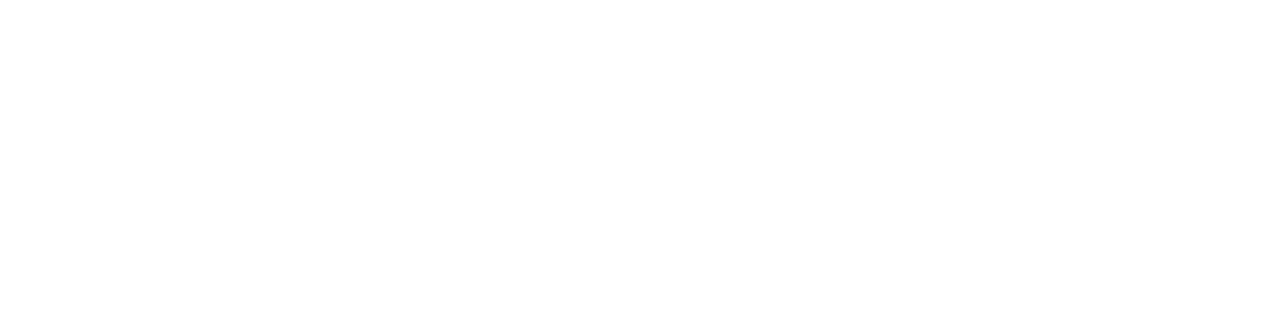
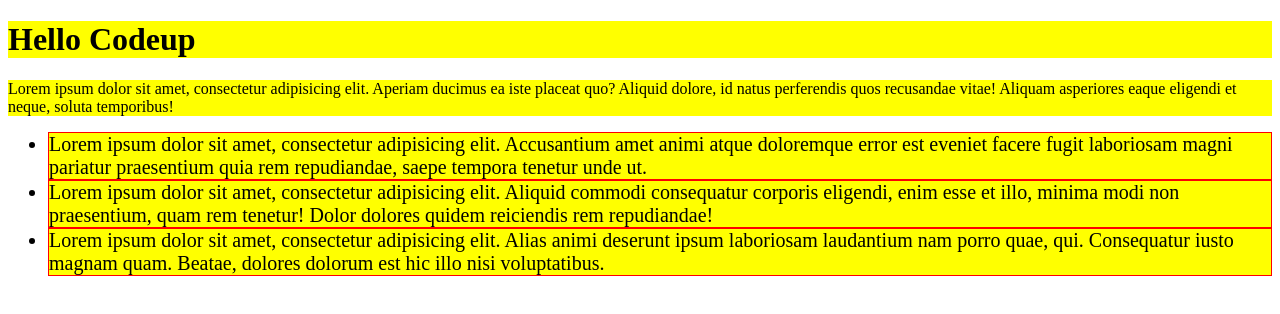
Before and after one commit to ShivaSamadhi/codeup-web-exercises, a plain HTML site: page html/jquery-exercises.html in a window 1280 px wide. Drawn offline with nearby package versions, Linux system fonts and the light colour scheme.

Commit message:
selectors practice

```diff
--- a/html/jquery-exercises.html
+++ b/html/jquery-exercises.html
@@ -6,6 +6,36 @@
 </head>
 <body>
 
+<h1 id="codeup">Hello Codeup</h1>
+    <p id="para">
+        Lorem ipsum dolor sit amet, consectetur adipisicing elit. Aperiam ducimus ea iste placeat quo? Aliquid dolore, id natus perferendis quos recusandae vitae! Aliquam asperiores eaque eligendi et neque, soluta temporibus!
+    </p>
+   <div class="container">
+       <ul>
+           <li class="codeup" id="li-1">
+               Lorem ipsum dolor sit amet, consectetur adipisicing elit. Accusantium amet animi atque doloremque error est eveniet facere fugit laboriosam magni pariatur praesentium quia rem repudiandae, saepe tempora tenetur unde ut.
+           </li>
+           <li class="codeup" id="li-2">
+               Lorem ipsum dolor sit amet, consectetur adipisicing elit. Aliquid commodi consequatur corporis eligendi, enim esse et illo, minima modi non praesentium, quam rem tenetur! Dolor dolores quidem reiciendis rem repudiandae!
+           </li>
+           <li class="codeup" id="li-3">
+               Lorem ipsum dolor sit amet, consectetur adipisicing elit. Alias animi deserunt ipsum laboriosam laudantium nam porro quae, qui. Consequatur iusto magnam quam. Beatae, dolores dolorum est hic illo nisi voluptatibus.
+           </li>
+       </ul>
+   </div>
+
+    <!--<h1>Example Page</h1>
+    <div class="important">
+        <h3>NOTICE</h3>
+        <p>This is an important message!</p>
+    </div>
+    <div class="not-important">
+        <h2>Lorem Ipsum</h2>
+        <p>
+            Lorem ipsum dolor sit amet, incididunt ut <span class="important">labore et dolore magna aliqua.</span>, quis ut aliquip ex ea commodo.
+        </p>
+    </div>
+    <p class="important">This is also very important.</p>-->
 
 
 <script src="https://code.jquery.com/jquery-3.6.1.js" integrity="sha256-3zlB5s2uwoUzrXK3BT7AX3FyvojsraNFxCc2vC/7pNI=" crossorigin="anonymous"></script>
--- a/js/jquery-exercises.js
+++ b/js/jquery-exercises.js
@@ -1,5 +1,46 @@
 "use strict";
 
+/*1. JavaScript provides the ability to natively determine if the window has finished loading using the window.onload event handler, but it waits until all images have finished downloading. We usually do not need the image files to be fully downloaded to begin manipulating DOM objects. Therefore, we can pass an anonymous handler function into the jQuery instance. Passing an anonymous function in $() will execute our code when the document is ready for JavaScript manipulation:*/
 $(function() {
+    //1
     alert( 'The DOM has finished loading!' );
+
+    let contents = $('#para').html();
+    alert(contents)
+
+    $('.codeup').css('border', '1px solid red');
+
+    $('li').css('font-size', '20px')
+
+    $('h1, p, li').css('background-color', 'yellow')
+
+    let header = $('h1').html()
+    alert(header)
+    //2
+    // let contents = $('#codeup').html();
+    // alert(contents);
+
+    //3
+    // $('.important').css('background-color', 'yellow');
+
+    //4
+    // $('p').css('font-size', '60px');
+
+    //5
+    // $('.important, p').css('background-color', '#FF0');
 });
+
+
+/*2. The general syntax for manipulating elements with jQuery selectors is: $('selector'). $() === jQuery(), $ is a commonly used shorthand for jQuery, and using either one will accomplish the same thing.
+
+All selector expressions return us a jQuery object, which is just an object that represents zero or more HTML elements, with all the methods of jQuery attached to it.
+
+.html: returns the HTML contents of selected element or the first element in a collection. Similar to the innerHTML property we previously covered.
+
+.css: allows us to change CSS properties for a given element or elements. Similar to the style property previously discussed.*/
+
+/*3. We will add some jQuery to select all the elements with a class of important and use the .css method to change the background color to yellow.*/
+
+/*4. We could make all of our paragraph fonts larger using jQuery. Later, when we learn about events, we could create buttons to increase and decrease font size.*/
+
+/*5. Sometimes we want to select multiple different elements using different selectors. While we could create a different selector for each, jQuery allows us to use multiple selectors at one time to get a single result.*/
```
